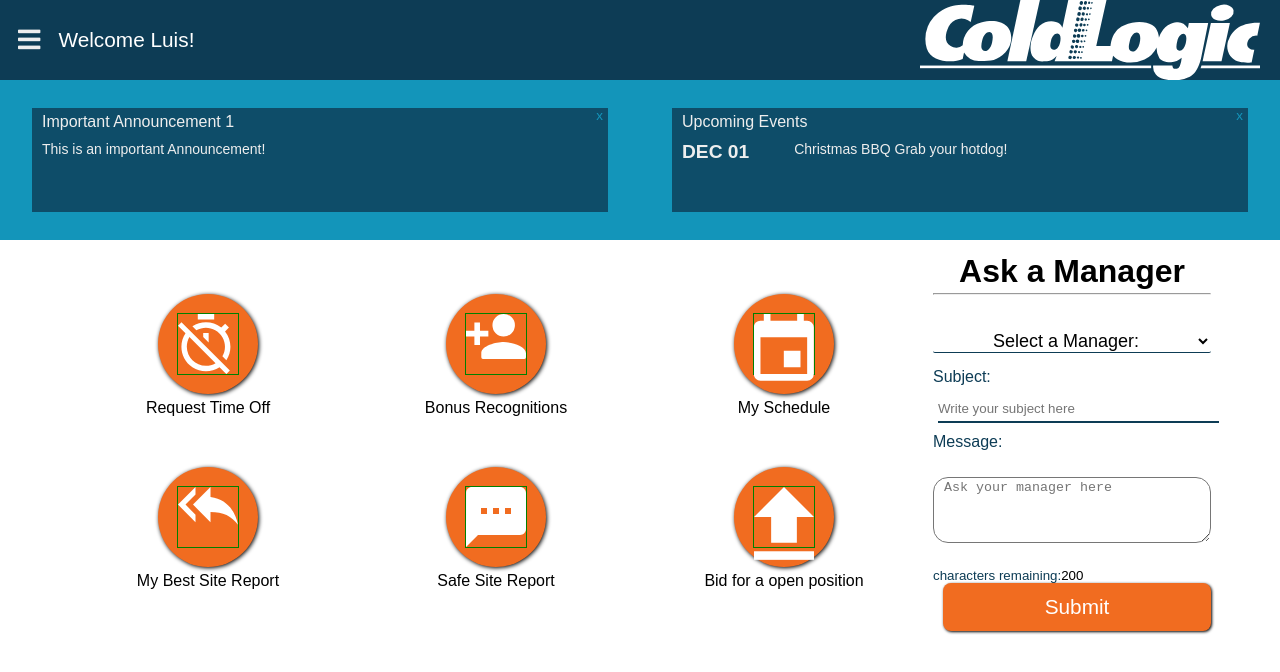
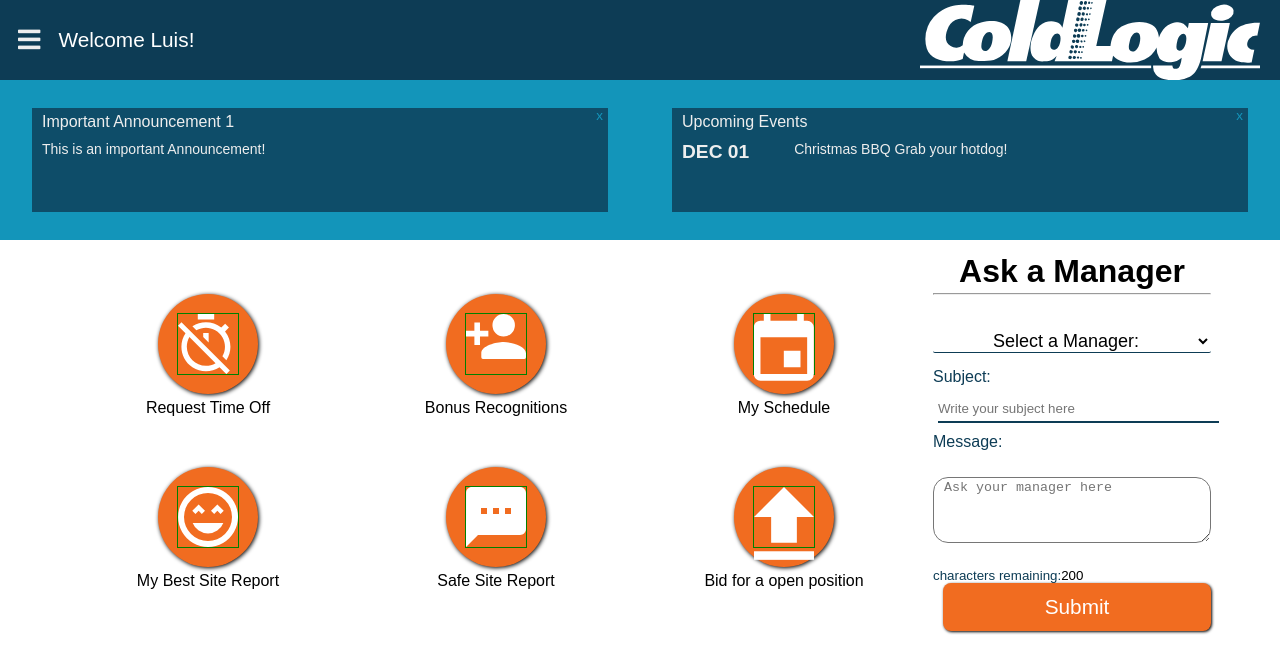
Before and after one commit to typowmedia/mycoldlogicplatform, a React (Create React App) app in the folder mycoldlogic/: page / in a window 1280 px wide. Shown: the top 672 px of the page. Built offline with nearby package versions, Linux system fonts and the light colour scheme; no server answers.

Commit message:
Fix MyBestSiteIcon js component

```diff
--- a/mycoldlogic/src/assets/MyBestSiteIcon.js
+++ b/mycoldlogic/src/assets/MyBestSiteIcon.js
@@ -1,18 +1,10 @@
 import React from 'react';
 
 const MyBestSiteIcon = (props) => {
-    return <svg  xmlns="http://www.w3.org/2000/svg" xmlnsXlink="http://www.w3.org/1999/xlink"
-                viewBox="0 173 125 125">
-        <defs>
-            <clipPath id="b">
-                <rect y="173" width="125" height="125"/>
-            </clipPath>
-        </defs>
-        <g id="bestsitesvg" clipPath="url(#b)">
-            <path
-                d="M64.438,2A62.5,62.5,0,1,0,127,64.5,62.429,62.429,0,0,0,64.438,2ZM64.5,114.5a50,50,0,1,1,50-50A49.986,49.986,0,0,1,64.5,114.5Zm6.25-62.875,6.625,6.625L84,51.625l6.625,6.625,6.625-6.625L84,38.375Zm-25.75,0,6.625,6.625,6.625-6.625L45,38.375,31.75,51.625l6.625,6.625Zm19.5,47.25A34.352,34.352,0,0,0,96.438,77H32.563A34.351,34.351,0,0,0,64.5,98.875Z"
-                transform="translate(-2 171)" fill={props.color}/>
-        </g>
+    return <svg  xmlns="http://www.w3.org/2000/svg" viewBox="0 0 100 100">
+        <title>MyBestSiteIcon</title>
+        <path
+              d="M50,0a49.94,49.94,0,1,0,.16,0Zm0,90A40,40,0,1,1,90,50,40,40,0,0,1,50,90Zm5-50.3L60.3,45l5.3-5.3L70.9,45l5.3-5.3L65.6,29.1Zm-20.6,0L39.7,45,45,39.7,34.4,29.1,23.8,39.7,29.1,45ZM50,77.5A27.48,27.48,0,0,0,75.55,60H24.45A27.48,27.48,0,0,0,50,77.5Z" fill={props.color}/>
     </svg>
 };
 
--- a/mycoldlogic/src/components/Icon/Icon.js
+++ b/mycoldlogic/src/components/Icon/Icon.js
@@ -2,8 +2,7 @@ import React from 'react';
 import './Icon.css';
 
 import TimeOffIcon from '../../assets/TimeOffIcon';
-//import BestSiteIcon from '../../assets/MyBestSiteIcon';
-import BestSiteIcon from '../../assets/ExitIcon';
+import BestSiteIcon from '../../assets/MyBestSiteIcon';
 import OpenPositionIcon from '../../assets/OpenPositionIcon';
 import SafeSiteIcon from '../../assets/SafeSiteIcon';
 import BonusRecognitionsIcon from '../../assets/BonusRecognitionsIcon';
```
Also changed, not shown: mycoldlogic/src/assets/MyBestSiteIcon.svg (added), mycoldlogic/src/assets/my_best_site_icon.svg (deleted).
